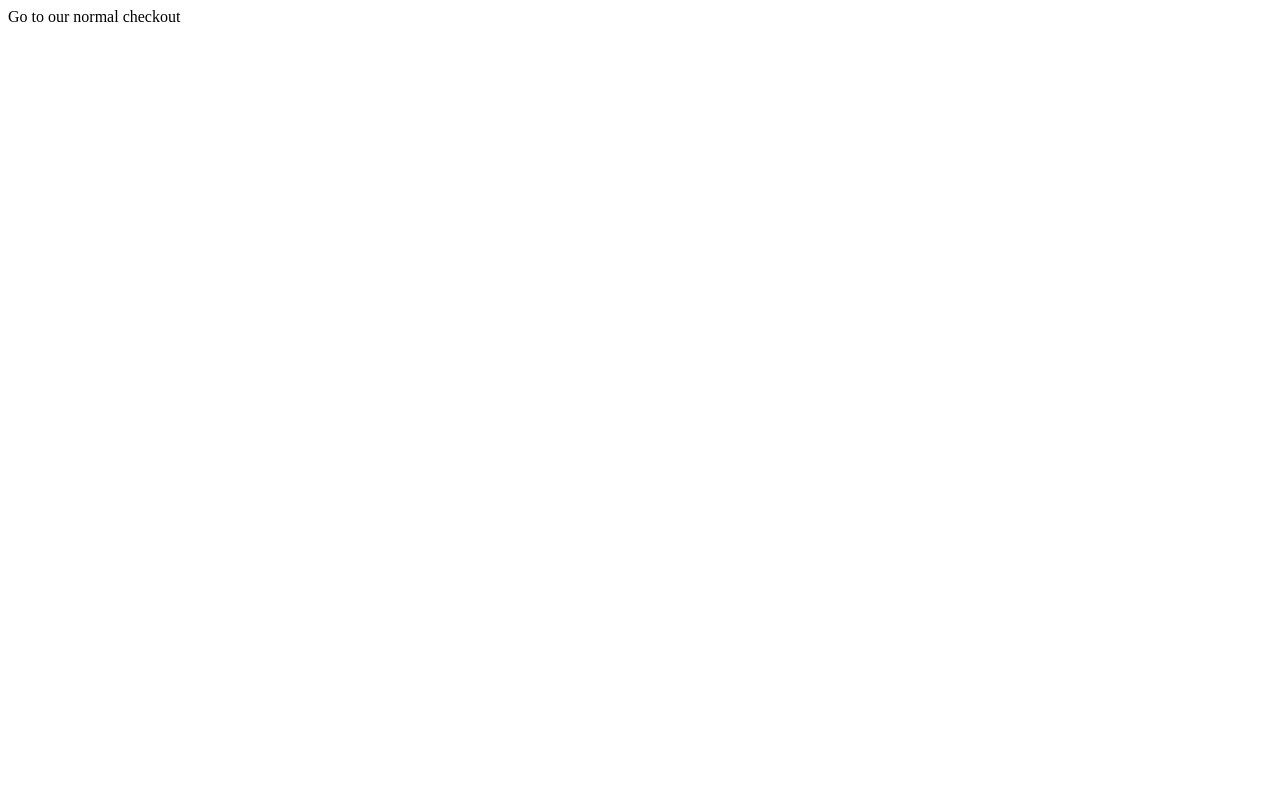
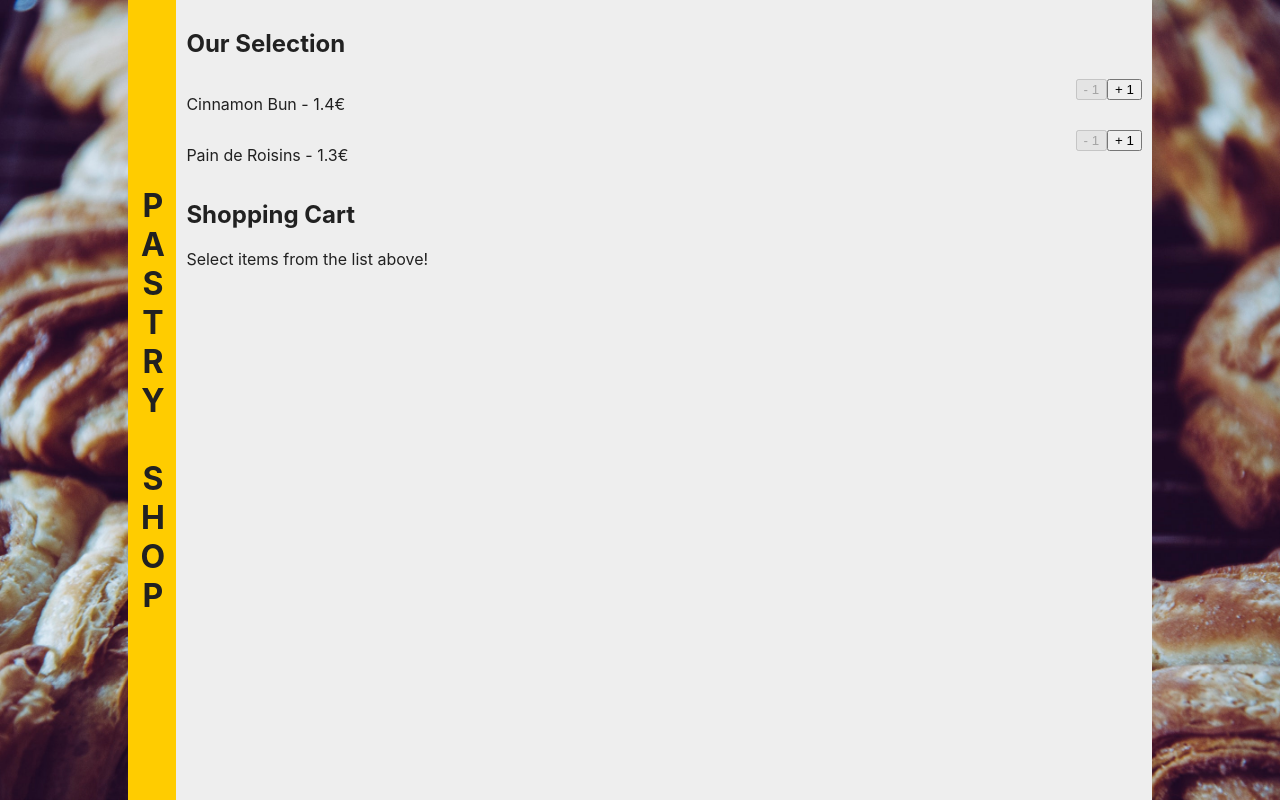
Before and after one commit to ca057/web-payment-request-demo, a React app: page / in a window 1280 px wide. Built offline with nearby package versions, Linux system fonts and the light colour scheme.

Commit message:
some initial implementation

```diff
--- a/package.json
+++ b/package.json
@@ -32,6 +32,7 @@
     "parcel": "^1.10.3"
   },
   "dependencies": {
+    "@babel/runtime-corejs2": "^7.1.5",
     "components": "^0.1.0",
     "prop-types": "^15.6.2",
     "react": "^16.6.0",
--- /dev/null
+++ b/src/actions/payment.js
@@ -0,0 +1,6 @@
+const processPayment = items => {
+  console.log(items)
+  return Promise.resolve(true)
+}
+
+export default processPayment
--- a/src/components/app.js
+++ b/src/components/app.js
@@ -1,12 +1,75 @@
 import React, { PureComponent } from 'react'
-import PropTypes from 'prop-types'
+
+import AVAILABLE_ITEMS from '../items'
+import processPayment from '../actions/payment'
 
 import ProductSelection from './product-selection'
 import ShoppingCart from './shopping-cart'
 
 class App extends PureComponent {
+  state = {
+    selectedItems: {},
+    successfulPayment: null
+  }
+
+  handleItemSelection = (id, amount) => {
+    this.setState(({ selectedItems }) => {
+      const nextState = { ...selectedItems }
+      const currentItem = selectedItems[id]
+      if (currentItem) {
+        const nextAmount = currentItem.amount + amount
+        if (nextAmount > 0) {
+          nextState[id] = {
+            ...currentItem,
+            amount: nextAmount
+          }
+        } else {
+          delete nextState[id]
+        }
+      } else {
+        nextState[id] = {
+          id,
+          amount
+        }
+      }
+
+      return {
+        selectedItems: nextState,
+        successfulPayment: null
+      }
+    })
+  }
+
+  handleCheckout = () => {
+    const { selectedItems } = this.state
+    processPayment(selectedItems).then(successfulPayment =>
+      this.setState({ successfulPayment, selectedItems: {} })
+    )
+  }
+
   render () {
-    return <p>Go to our normal checkout</p>
+    const { selectedItems, successfulPayment } = this.state
+
+    return (
+      <div className='app'>
+        <div className='headline'>
+          <h1>Pastry shop</h1>
+        </div>
+        <main>
+          <ProductSelection
+            availableItems={AVAILABLE_ITEMS}
+            onItemSelection={this.handleItemSelection}
+            selectedItems={selectedItems}
+          />
+          <ShoppingCart
+            availableItems={AVAILABLE_ITEMS}
+            selectedItems={selectedItems}
+            onCheckout={this.handleCheckout}
+            successfulPayment={successfulPayment}
+          />
+        </main>
+      </div>
+    )
   }
 }
 
--- /dev/null
+++ b/src/components/product-item.js
@@ -0,0 +1,43 @@
+import React, { Component, Fragment } from 'react'
+import PropTypes from 'prop-types'
+
+class ProductItem extends Component {
+  handleAdd = () => {
+    const { id, onItemSelection } = this.props
+    onItemSelection(id, 1)
+  }
+
+  handleRemove = () => {
+    const { id, onItemSelection } = this.props
+    onItemSelection(id, -1)
+  }
+
+  render () {
+    const { name, price, inSelection } = this.props
+    return (
+      <div className='product-item'>
+        <p>{`${name} - ${price}€`}</p>
+        <div>
+          <button
+            type='button'
+            disabled={!inSelection}
+            onClick={this.handleRemove}
+          >
+            - 1
+          </button>
+          <button type='button' onClick={this.handleAdd}>+ 1</button>
+        </div>
+      </div>
+    )
+  }
+}
+
+ProductItem.propTypes = {
+  id: PropTypes.string.isRequired,
+  name: PropTypes.string.isRequired,
+  price: PropTypes.number.isRequired,
+  onItemSelection: PropTypes.func.isRequired,
+  inSelection: PropTypes.bool.isRequired
+}
+
+export default ProductItem
--- a/src/components/product-selection.js
+++ b/src/components/product-selection.js
@@ -1,5 +1,55 @@
-import React from 'react'
+import React, { Fragment } from 'react'
+import PropTypes from 'prop-types'
 
-const ProductSelection = () => <p>Select your items of interest</p>
+import ProductItem from './product-item'
+
+const ProductSelection = ({
+  availableItems,
+  onItemSelection,
+  selectedItems
+}) => {
+  const itemsList = Object.values(availableItems).map(item => ({
+    ...item,
+    inSelection: (selectedItems[item.id] && true) || false
+  }))
+
+  return (
+    <Fragment>
+      <h2>
+        Our Selection
+      </h2>
+      <div>
+        {itemsList.map(item => (
+          <ProductItem
+            {...item}
+            onItemSelection={onItemSelection}
+            key={item.id}
+          />
+        ))}
+      </div>
+    </Fragment>
+  )
+}
+
+ProductSelection.propTypes = {
+  availableItems: PropTypes.objectOf(
+    PropTypes.shape({
+      id: PropTypes.string.isRequired,
+      name: PropTypes.string.isRequired,
+      price: PropTypes.number.isRequired
+    })
+  ),
+  selectedItems: PropTypes.objectOf(
+    PropTypes.shape({
+      id: PropTypes.string
+    })
+  ),
+  onItemSelection: PropTypes.func.isRequired
+}
+
+ProductSelection.defaultProps = {
+  availableItems: {},
+  selectedItems: {}
+}
 
 export default ProductSelection
--- a/src/components/shopping-cart.js
+++ b/src/components/shopping-cart.js
@@ -1,5 +1,73 @@
-import React from 'react'
+import React, { Fragment } from 'react'
+import PropTypes from 'prop-types'
 
-const ShoppingCart = () => <p>Cart</p>
+const ShoppingCart = ({
+  availableItems,
+  selectedItems,
+  onCheckout,
+  successfulPayment
+}) => {
+  const itemList = Object.values(selectedItems).map(({ id, amount }) => {
+    const { name, price } = availableItems[id]
+
+    return {
+      id,
+      amount,
+      name,
+      total: price * amount
+    }
+  })
+
+  const overallTotal = itemList.reduce(
+    (totalPrice, { total }) => totalPrice + total,
+    0
+  )
+
+  const showPayButton = overallTotal > 0 && !successfulPayment
+  const showSuccessMessage =
+    successfulPayment && Object.keys(selectedItems).length === 0
+  const showErrorMessage =
+    successfulPayment === false && Object.keys(selectedItems).length === 0
+
+  return (
+    <Fragment>
+      <h2>Shopping Cart</h2>
+      {itemList.length === 0 && <p>Select items from the list above!</p>}
+      {itemList.map(({ id, amount, name, total }) => (
+        <p key={id}>{`${amount} x ${name} (${total}€)`}</p>
+      ))}
+      {showPayButton &&
+        <button type='button' onClick={onCheckout}>
+          {`Pay ${overallTotal}€`}
+        </button>}
+      {showSuccessMessage && <p>Your payment was successful!</p>}
+      {showErrorMessage && <p>There was an error while paying!</p>}
+    </Fragment>
+  )
+}
+
+ShoppingCart.propTypes = {
+  availableItems: PropTypes.objectOf(
+    PropTypes.shape({
+      id: PropTypes.string.isRequired,
+      name: PropTypes.string.isRequired,
+      price: PropTypes.number.isRequired
+    })
+  ),
+  selectedItems: PropTypes.objectOf(
+    PropTypes.shape({
+      id: PropTypes.string.isRequired,
+      amount: PropTypes.number.isRequired
+    })
+  ),
+  onCheckout: PropTypes.func.isRequired,
+  successfulPayment: PropTypes.bool
+}
+
+ShoppingCart.defaultProps = {
+  availableItems: {},
+  selectedItems: {},
+  successfulPayment: false
+}
 
 export default ShoppingCart
--- a/src/index.html
+++ b/src/index.html
@@ -5,6 +5,7 @@
   <meta name="viewport" content="width=device-width, initial-scale=1.0">
   <meta http-equiv="X-UA-Compatible" content="ie=edge">
   <title>Web Payment Request Demo</title>
+  <link rel="stylesheet" href="style.css">
 </head>
 
 <body>
--- /dev/null
+++ b/src/items.js
@@ -0,0 +1,14 @@
+const AVAILABLE_ITEMS = {
+  'cinnamon-bun': {
+    id: 'cinnamon-bun',
+    name: 'Cinnamon Bun',
+    price: 1.4
+  },
+  'pain-au-raisin': {
+    id: 'pain-au-raisin',
+    name: 'Pain de Roisins',
+    price: 1.3
+  }
+}
+
+export default AVAILABLE_ITEMS
--- /dev/null
+++ b/src/style.css
@@ -0,0 +1,48 @@
+* {
+  box-sizing: border-box;
+}
+
+html, body {
+  margin: 0;
+  padding: 0;
+  background-image: url('assets/bg.jpg');
+  background-attachment: fixed;
+  background-size: cover;
+  font:16px/1.2 BlinkMacSystemFont,-apple-system,'Segoe UI',Roboto,Oxygen,Oxygen-Sans,Ubuntu,Cantarell,Fira Sans,Droid Sans,'Helvetica Neue',sans-serif;
+  color:#212121
+}
+
+.app {
+  background-color: #eee;
+  margin: auto 10%;
+  max-width: 1024px;
+  min-height: 100%;
+  display: grid;
+  grid-template-columns: min-content auto;
+}
+
+main {
+  padding: 10px;
+}
+
+.headline {
+  background-color: #fc0;
+  text-orientation: mixed;
+  padding: 5px;
+  margin: 0;
+  writing-mode: tb-rl;
+  text-orientation: upright;
+  text-transform: uppercase;
+  text-align: center;
+}
+
+.headline h1 {
+  margin: 0;
+}
+
+.product-item  {
+  display: flex;
+  flex-direction: row;
+  flex-wrap: nowrap;
+  justify-content: space-between;
+}
```
Also changed, not shown: .babelrc, .eslintrc.js, src/assets/bg.jpg (added), 2 other files.
